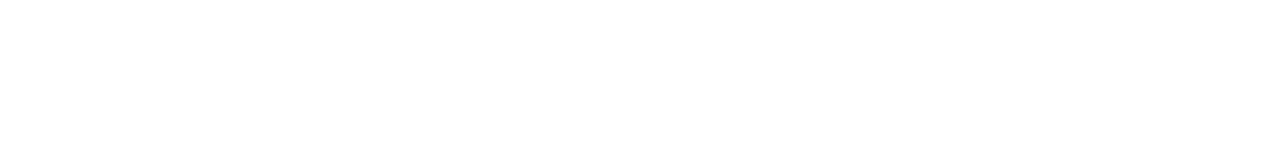
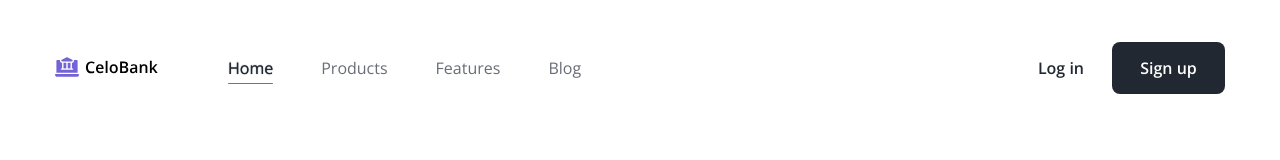
Before and after one commit to hungtt22/f8-htmlcss-05, a plain HTML site: page index.html in a window 1280 px wide. Drawn offline with nearby package versions, Linux system fonts and the light colour scheme.

Commit message:
Make the Header

```diff
--- a/assets/css/styles.css
+++ b/assets/css/styles.css
@@ -15,3 +15,78 @@ textarea {
     font-size: inherit;
     font-family: inherit;
 }
+/* Common */
+.container {
+    width: 1170px;
+    max-width: calc(100% - 48px);
+    margin: 0 auto;
+}
+a {
+    text-decoration: none;
+}
+.btn {
+    --height: 58px;
+    display: inline-block;
+    min-width: 149px;
+    height: var(--height);
+    line-height: var(--height);
+    color: #fff;
+    text-align: center;
+    font-size: 1.6rem;
+    font-weight: 600;
+    border-radius: 8px;
+    background: #212832;
+}
+.btn:hover {
+    opacity: 0.9;
+}
+/* ============ Header =============== */
+.header {
+    padding: 42px 0;
+}
+.header__inner {
+    display: flex;
+    align-items: center;
+}
+.navbar__list {
+    margin-left: 46px;
+    display: flex;
+}
+.navbar__link {
+    padding: 10px 24px;
+    color: #696d76;
+    font-size: 1.6rem;
+    line-height: 1.75;
+}
+.navbar__link:hover,
+.navbar__link--active {
+    position: relative;
+    color: #212832;
+    text-shadow: 0 0 1px currentColor;
+}
+.navbar__link--active::after {
+    content: "";
+    position: absolute;
+    bottom: 5px;
+    left: 24px;
+    right: 24px;
+    height: 1.5px;
+    border-radius: 99px;
+    background: #7264d6;
+}
+.header__cta-group {
+    margin-left: auto;
+    display: flex;
+    align-items: center;
+    column-gap: 28px;
+}
+.header__cta-group__link {
+    color: #212832;
+    font-size: 1.6rem;
+    font-weight: 600;
+    line-height: 1.75;
+}
+.header__cta-group__btn {
+    --height: 52px;
+    min-width: 113px;
+}
--- a/index.html
+++ b/index.html
@@ -93,5 +93,41 @@
         <!-- Style CSS -->
         <link rel="stylesheet" href="./assets/css/styles.css" />
     </head>
+    <!-- Header -->
+    <header class="header">
+        <div class="container">
+            <div class="header__inner">
+                <!-- Logo -->
+                <a href="#!">
+                    <img src="./assets/icon/logo.svg" alt="" class="logo" />
+                </a>
+                <!-- Navbar -->
+                <nav class="navbar">
+                    <ul class="navbar__list">
+                        <li>
+                            <a
+                                href="#!"
+                                class="navbar__link navbar__link--active"
+                            >
+                                Home
+                            </a>
+                        </li>
+                        <li>
+                            <a href="#!" class="navbar__link">Products</a>
+                        </li>
+                        <li>
+                            <a href="#!" class="navbar__link">Features</a>
+                        </li>
+                        <li><a href="#!" class="navbar__link">Blog</a></li>
+                    </ul>
+                </nav>
+                <!-- Call to action -->
+                <div class="header__cta-group">
+                    <a href="#!" class="header__cta-group__link">Log in</a>
+                    <a href="#!" class="btn header__cta-group__btn">Sign up</a>
+                </div>
+            </div>
+        </div>
+    </header>
     <body></body>
 </html>
```
Also changed, not shown: assets/icon/logo.svg (added).
